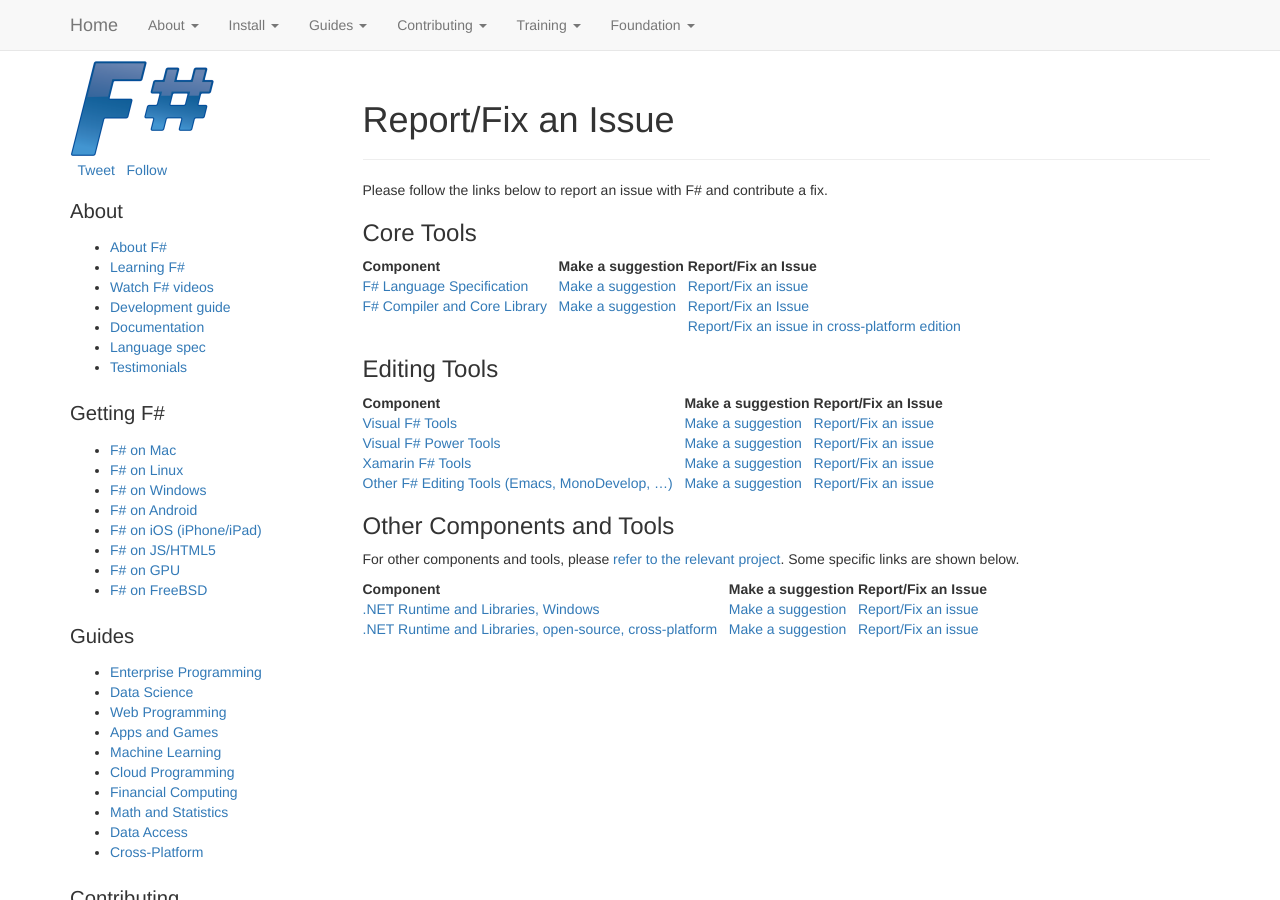
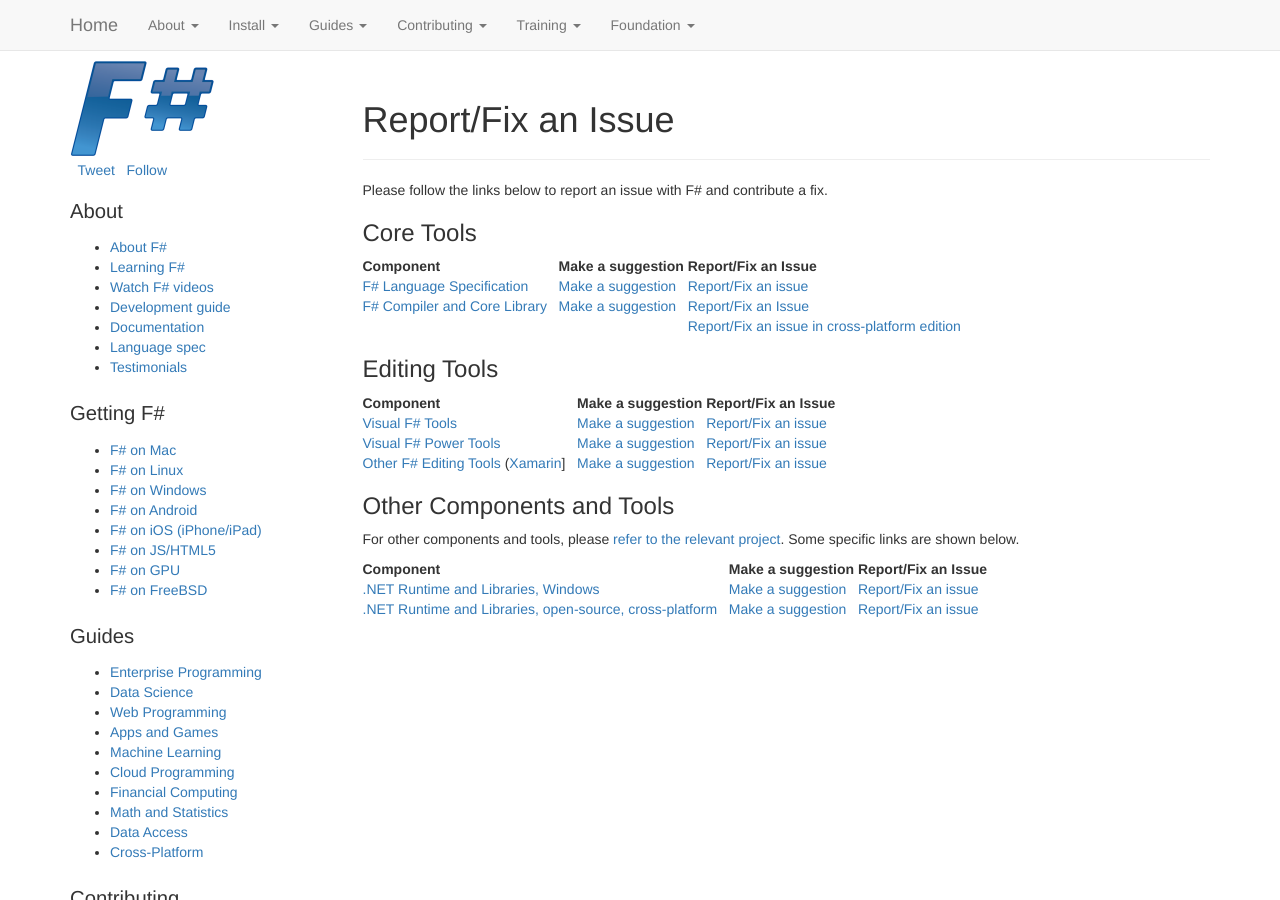
Before and after one commit to fsharp/fsharp.org, a Jekyll site: the page built from guides/engineering/issues.md, in a window 1280 px wide and 900 px high. Built offline with Jekyll 4.4.1, drawn with Linux system fonts in a browser that asks for light colours; nearby versions of some CDN libraries; some web fonts are replaced; comment, search, counter and statistics services are not loaded.

Commit message:
Update issues.md

```diff
--- a/guides/engineering/issues.md
+++ b/guides/engineering/issues.md
@@ -20,8 +20,7 @@
 |:--------------------|:--|:------------------|:--|:------------------|
 | [Visual F# Tools](http://msdn.microsoft.com/en-us/library/dd233154.aspx)                                              &nbsp; | &nbsp; |  [Make a suggestion](http://visualstudio.uservoice.com/forums/121579-visual-studio/category/30935-languages-f-tools)     |  | [Report/Fix an issue](http://visualfsharp.codeplex.com) |
 | [Visual F# Power Tools](http://fsprojects.github.io/VisualFSharpPowerTools/)                             &nbsp; | &nbsp; | [Make a suggestion](http://vfpt.uservoice.com/)     | |    [Report/Fix an issue](https://github.com/fsprojects/VisualFSharpPowerTools/) |
-| [Xamarin F# Tools](http://developer.xamarin.com/guides/cross-platform/fsharp/fsharp_support_overview/)   &nbsp; | &nbsp; |  [Make a suggestion](http://fsharpbinding.uservoice.com/)     | |   [Report/Fix an issue](http://fsharp.github.io/fsharpbinding/) |
-| [Other F# Editing Tools (Emacs, MonoDevelop, ...)](http://fsharp.github.io/fsharpbinding/)               &nbsp; | &nbsp; | [Make a suggestion](http://fsharpbinding.uservoice.com/)     | |  [Report/Fix an issue](http://fsharp.github.io/fsharpbinding/) |
+| [Other F# Editing Tools ](http://fsharp.github.io/fsharpbinding/) ([Xamarin]([Xamarin F# Tools](http://developer.xamarin.com/guides/cross-platform/fsharp/fsharp_support_overview/), Emacs, MonoDevelop, ...)]               &nbsp; | &nbsp; | [Make a suggestion](http://fsharpbinding.uservoice.com/)     | |  [Report/Fix an issue](http://fsharp.github.io/fsharpbinding/) |
 
 ### Other Components and Tools
 
```
